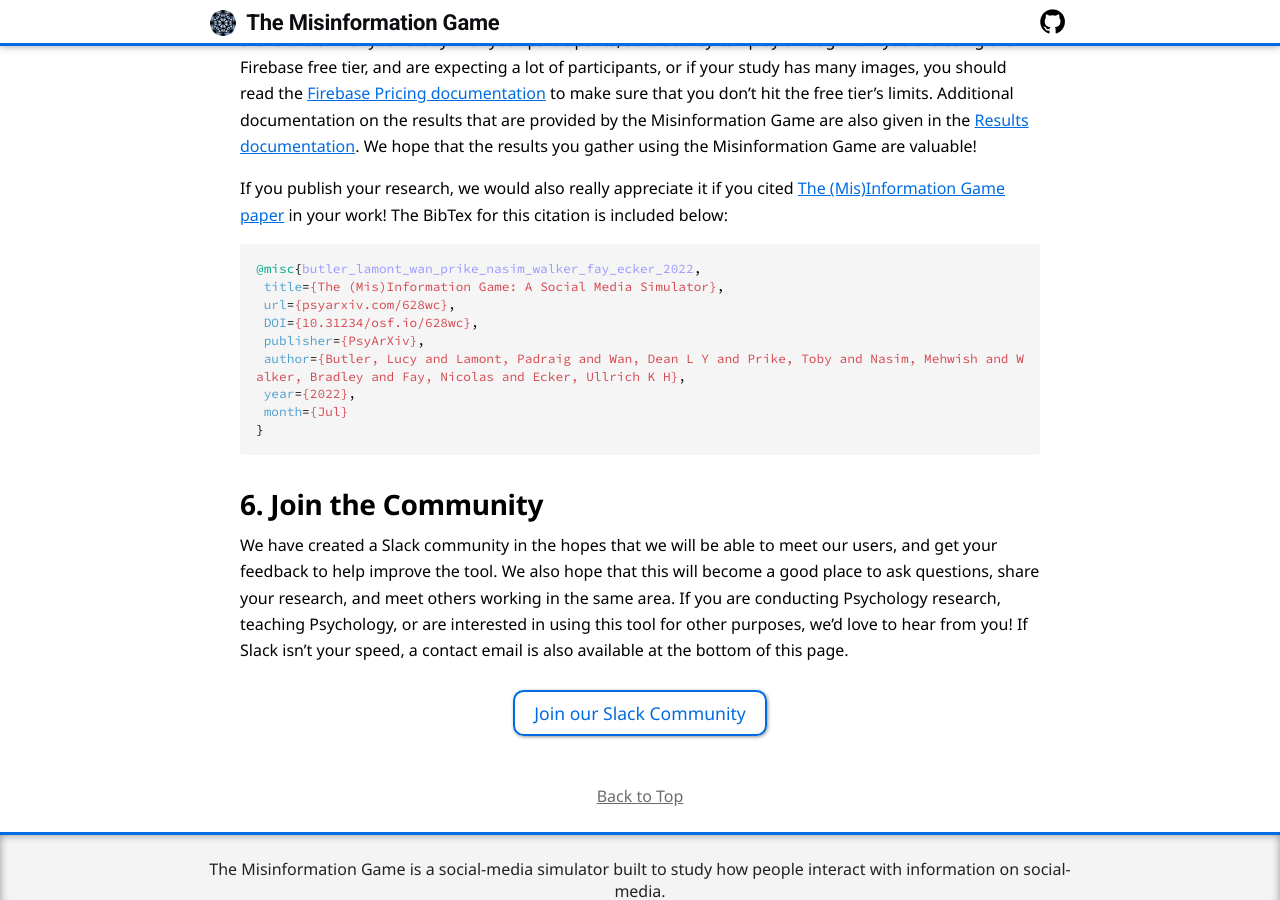
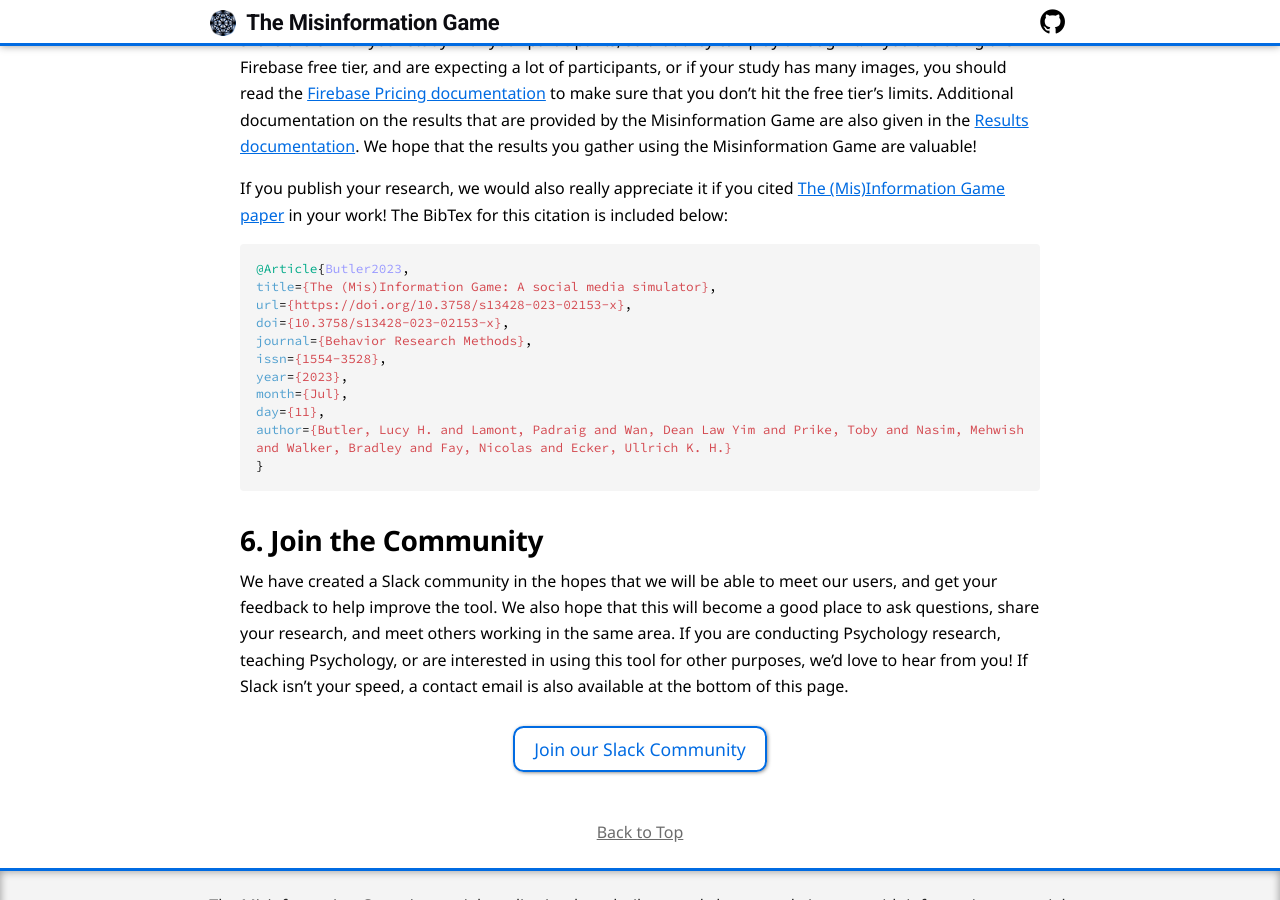
Before and after one commit to beekewardin/themisinformationgame.github.io, a Jekyll site: the page built from GettingStarted.md, in a window 1280 px wide and 900 px high, scrolled down 9074 px. Built offline with Jekyll 4.4.1, drawn with Linux system fonts in a browser that asks for light colours; nearby versions of some CDN libraries; our own code applies the rules of GitHub Pages for plain Markdown files.

Commit message:
Update link to the new peer-reviewed paper

````diff
--- a/GettingStarted.md
+++ b/GettingStarted.md
@@ -368,18 +368,20 @@
 gather using the Misinformation Game are valuable!
 
 If you publish your research, we would also really appreciate it if you
-cited [The (Mis)Information Game paper](https://psyarxiv.com/628wc/) in
+cited [The (Mis)Information Game paper](https://doi.org/10.3758/s13428-023-02153-x) in
 your work! The BibTex for this citation is included below:
 
 ```bibtex
-@misc{butler_lamont_wan_prike_nasim_walker_fay_ecker_2022,
- title={The (Mis)Information Game: A Social Media Simulator},
- url={psyarxiv.com/628wc},
- DOI={10.31234/osf.io/628wc},
- publisher={PsyArXiv},
- author={Butler, Lucy and Lamont, Padraig and Wan, Dean L Y and Prike, Toby and Nasim, Mehwish and Walker, Bradley and Fay, Nicolas and Ecker, Ullrich K H},
- year={2022},
- month={Jul}
+@Article{Butler2023,
+title={The (Mis)Information Game: A social media simulator},
+url={https://doi.org/10.3758/s13428-023-02153-x},
+doi={10.3758/s13428-023-02153-x},
+journal={Behavior Research Methods},
+issn={1554-3528},
+year={2023},
+month={Jul},
+day={11},
+author={Butler, Lucy H. and Lamont, Padraig and Wan, Dean Law Yim and Prike, Toby and Nasim, Mehwish and Walker, Bradley and Fay, Nicolas and Ecker, Ullrich K. H.}
 }
 ```
 
````
Also changed, not shown: DocumentationIndex.md (+1 -1 lines), Home.md (+17 -26 lines), QualtricsIntegration.md (+2 -2 lines), articles/sheets/index.md (+1 -2 lines).
